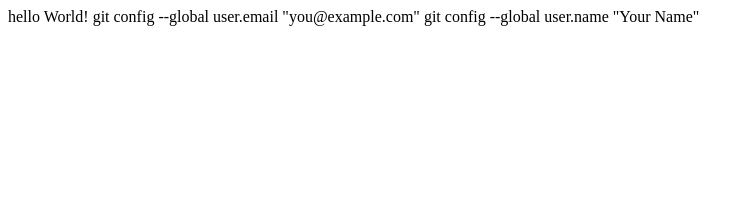
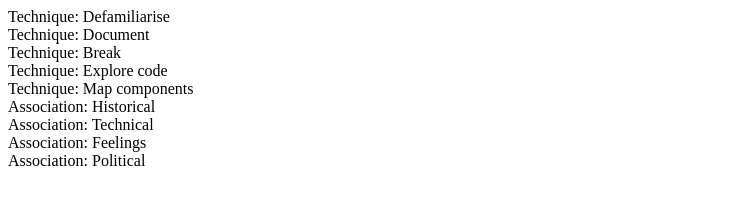
Before and after one commit to anthillsocial/in-prototype, a plain HTML site: page index.html in a window 1280 px wide. Shown: the whole page, without its empty margins (0-754 px from the left). Drawn offline with Linux system fonts and the light colour scheme.

Commit message:
added html

```diff
--- a/index.html
+++ b/index.html
@@ -1,4 +1,38 @@
-hello World!
+<!DOCTYPE html>
+<head>
+    <style>
+    </style>
+</head>
+<body>
+    <div class="container">
+        <div class="item">
+            Technique: Defamiliarise
+        </div>
+        <div class="item">
+            Technique: Document
+        </div>
+        <div class="item">
+            Technique: Break
+        </div>
+        <div class="item">
+            Technique: Explore code
+        </div>
+        <div class="item">
+            Technique: Map components
+        </div>
+        <div class="item">
+            Association: Historical
+        </div>
+        <div class="item">
+            Association: Technical
+        </div>
+        <div class="item">
+            Association: Feelings
+        </div>
+        <div class="item">
+            Association: Political
+        </div>
+    </div>
 
-git config --global user.email "you@example.com"
-git config --global user.name "Your Name"
+</body>
+</html>
```
